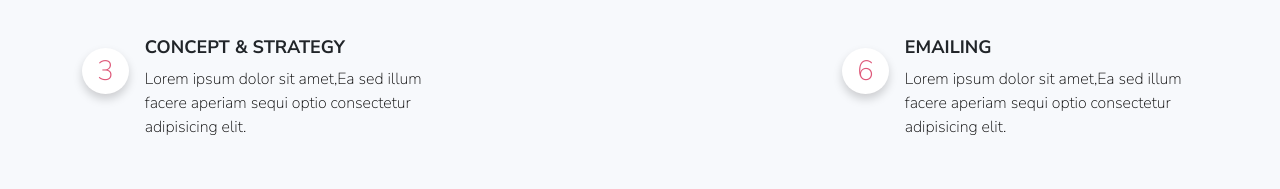
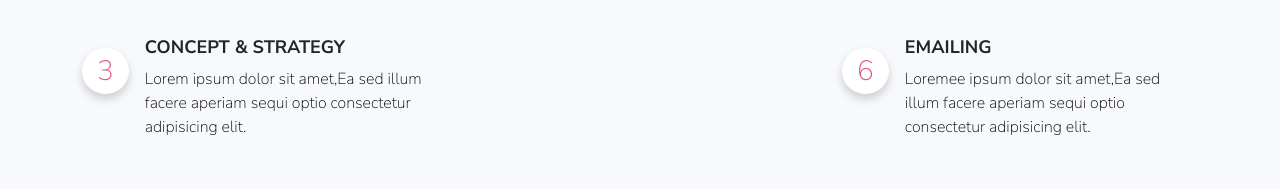
Before and after one commit to phamdanggiabao/Bc61_baitap_capstone, a plain HTML site: page lading.html in a window 1280 px wide. Shown: the part 3510-3699 px from the top of the page. Drawn offline with nearby package versions, Linux system fonts and the light colour scheme; some packages are replaced by stand-ins of ours; a script that the page names is missing.

Commit message:
update eee

```diff
--- a/lading.html
+++ b/lading.html
@@ -300,7 +300,7 @@
           <div class="num_title px-3">
             <h4>
               EMAILING</h4>
-            <p class="text-black fw-lighter fs-6">Lorem ipsum dolor sit amet,Ea sed illum facere aperiam sequi optio consectetur adipisicing elit.</p>
+            <p class="text-black fw-lighter fs-6">Loremee ipsum dolor sit amet,Ea sed illum facere aperiam sequi optio consectetur adipisicing elit.</p>
           </div>
         </div>
       </div>
```
